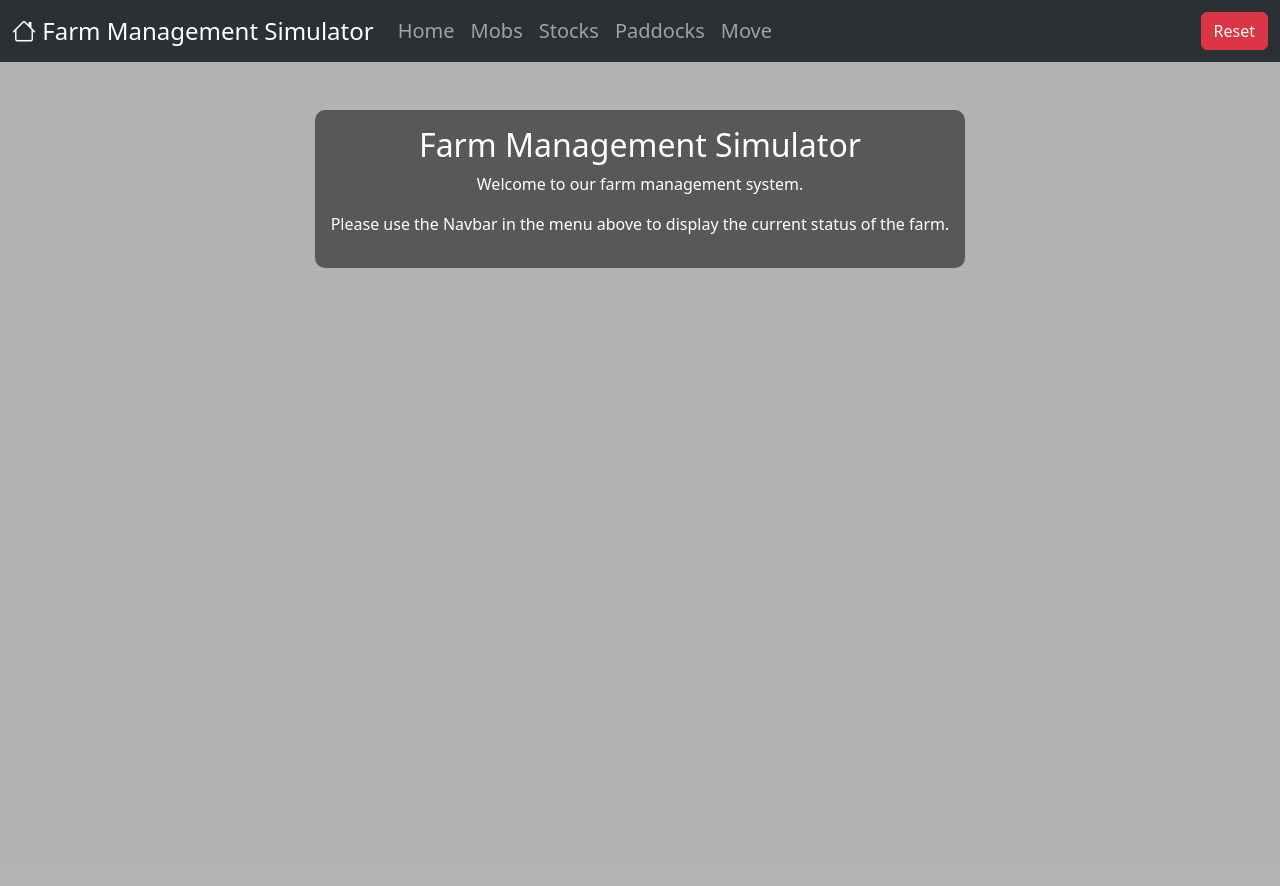
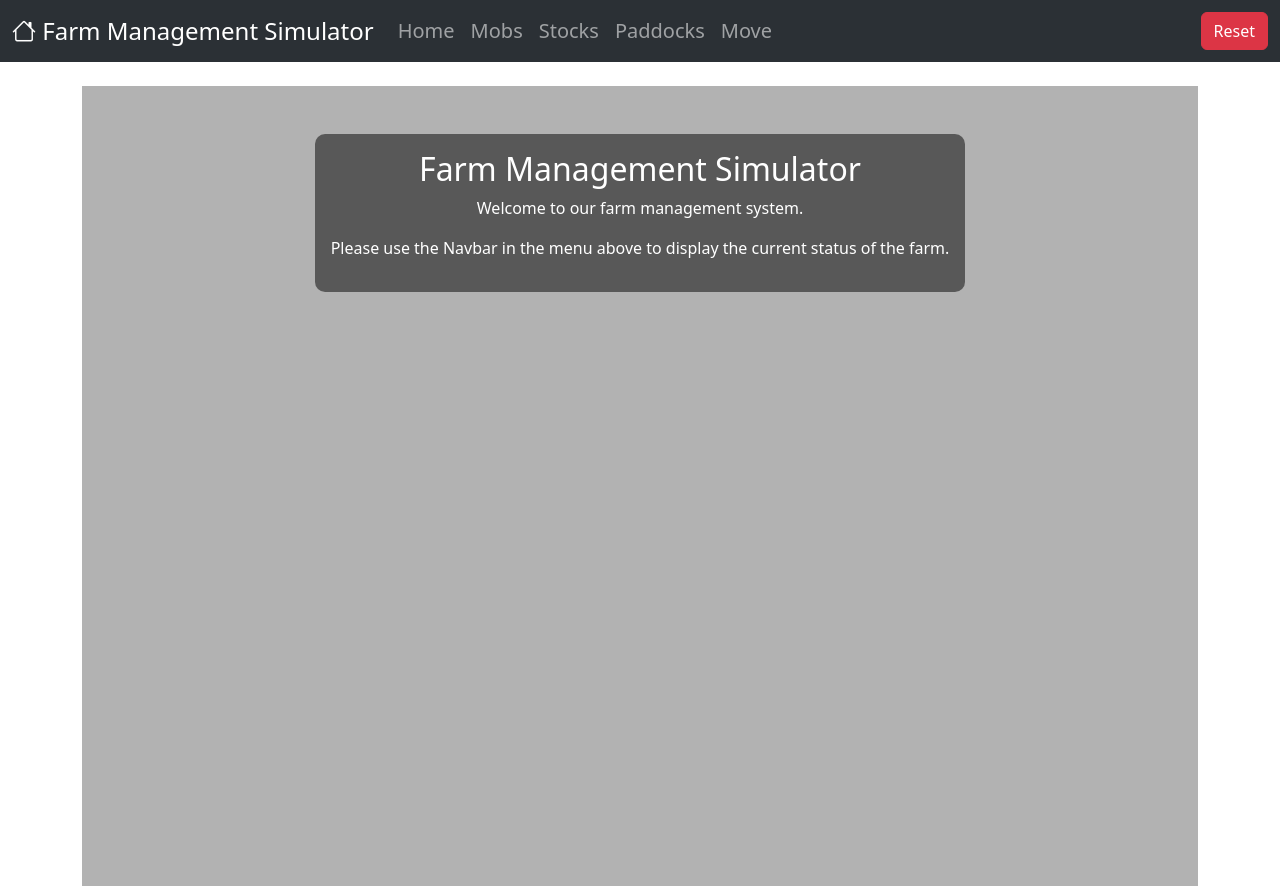
Before and after one commit to Yanyin-Chen-1156325/fms, a Flask app: template templates/home.html in a window 1280 px wide. Before the commit the page ends 268 px from the top, so only its background shows below. Run offline with Flask 3, Linux system fonts and the light colour scheme; the template is opened without the code that fills it, so the values that code supplies are empty.

Commit message:
update device

```diff
--- a/templates/base.html
+++ b/templates/base.html
@@ -2,6 +2,7 @@
 <html>
   <head>
       <meta charset="utf-8" />
+      <meta name="viewport" content="width=device-width, initial-scale=1.0">
       <title>{% block title %}{% endblock %}</title>
       <!-- CSS only -->
       <link href="https://cdn.jsdelivr.net/npm/bootstrap@5.3.3/dist/css/bootstrap.min.css" rel="stylesheet" integrity="sha384-QWTKZyjpPEjISv5WaRU9OFeRpok6YctnYmDr5pNlyT2bRjXh0JMhjY6hW+ALEwIH" crossorigin="anonymous">
@@ -58,7 +59,9 @@
         {{ message }}
       </div>
       {% endfor %}
+      <div class="container mt-4 table-responsive">
       {% block content %}{% endblock %}
+      </div>
     </section>
     <!-- JavaScript Bundle with Popper -->
     <script>
```
Also changed, not shown: templates/home.html (line endings or trailing spaces).
